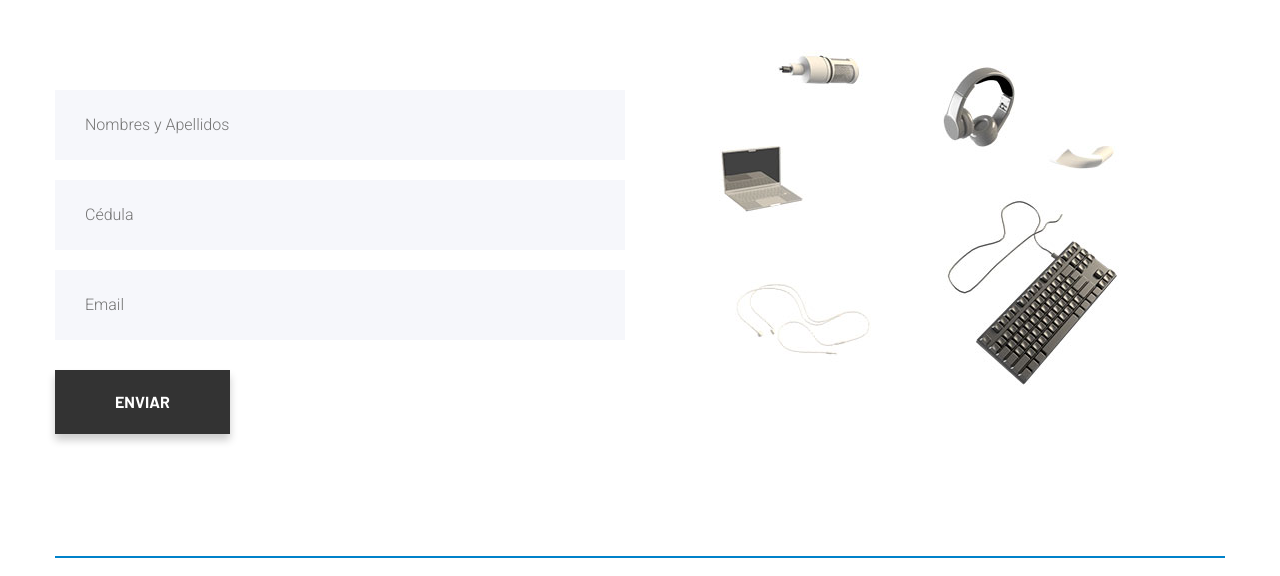
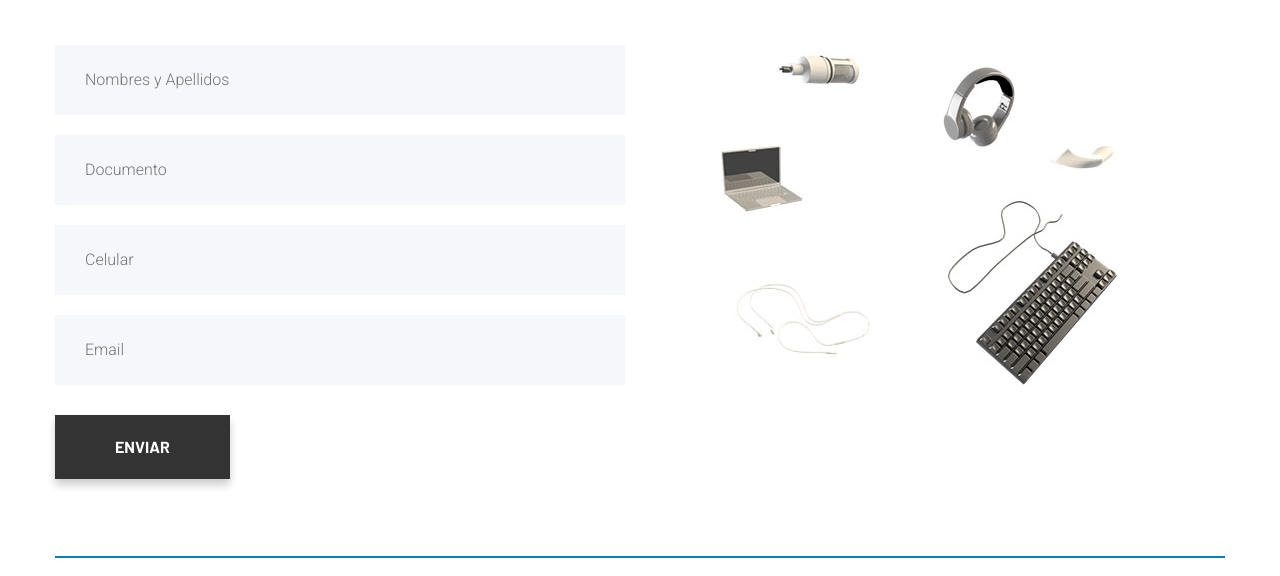
Before and after one commit to edcon3ras/tumonitorvirtual, a plain HTML site: page Aconte/registrate.html in a window 1280 px wide. Shown: the part 880-1456 px from the top of the page. Drawn offline with Linux system fonts and the light colour scheme; files whose address does not match are found by name.

Commit message:
cambiosfeb22

```diff
--- a/Aconte/registrate.html
+++ b/Aconte/registrate.html
@@ -196,7 +196,10 @@
                                                 </div>
 
                                                 <div class="col-md-12 col-sm-12 col-lg-12">
-                                                    <input class="w-100 phone" type="tel" name="phone" placeholder="Cédula" required>
+                                                    <input class="w-100 phone" type="tel" name="phone" placeholder="Documento" required>
+                                                </div>
+                                                <div class="col-md-12 col-sm-12 col-lg-12">
+                                                    <input class="w-100 phone" type="tel" name="phone" placeholder="Celular" required>
                                                 </div>
                                                 <div class="col-md-12 col-sm-12 col-lg-12">
                                                     <input class="w-100 email" type="email" name="email" placeholder="Email" required>
```
Also changed, not shown: Aconte/index.html (+1 -1 lines), Aconte/shorts.html (+1 -0 lines).
